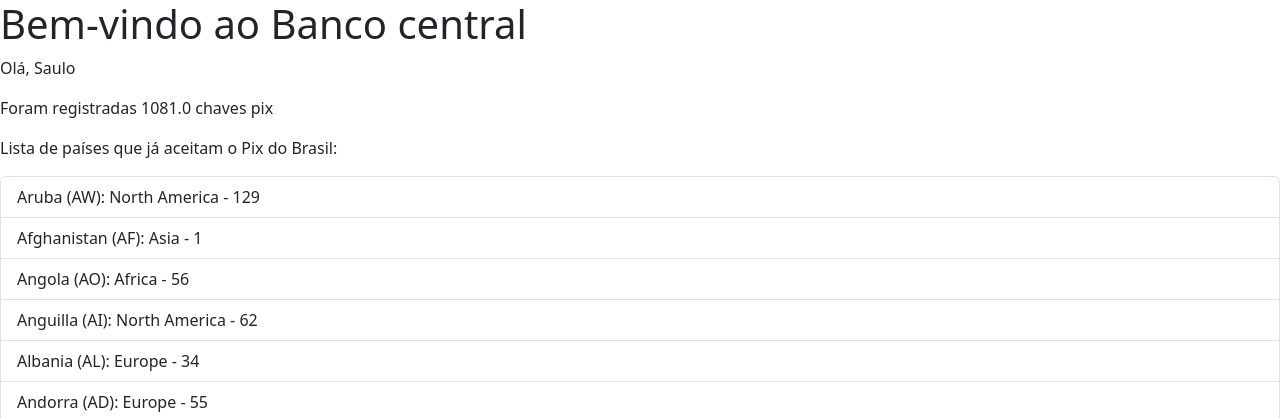
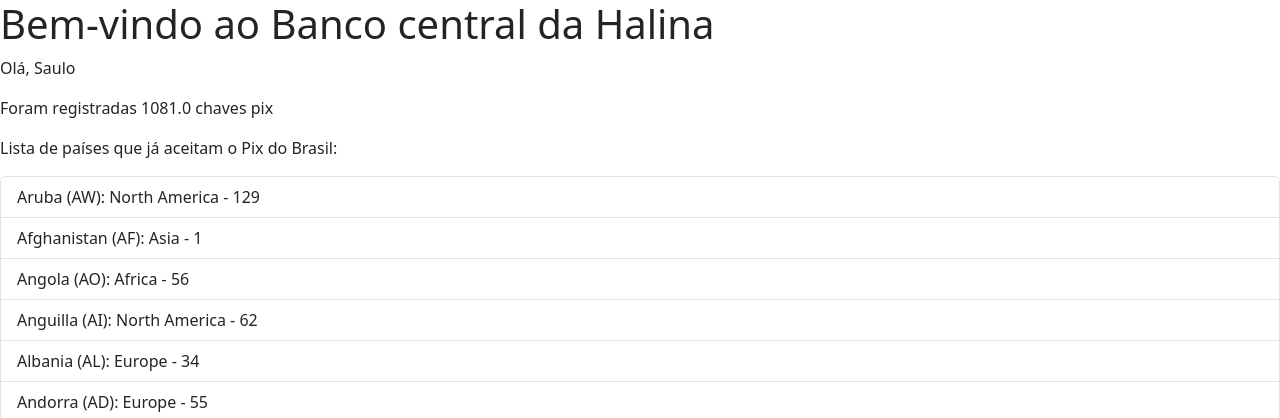
Before and after one commit to sauloafoliveira/dev-web-2-26-1, a Django app: page /bc in a window 1280 px wide. Shown: the top 418 px of the page. Run offline with Django 5.2, Linux system fonts and the light colour scheme; data comes from the database, SQL or seed files in the repository.

Commit message:
Update welcome message to include 'da Halina'

```diff
--- a/urubudopix/bc/templates/index_bc.html
+++ b/urubudopix/bc/templates/index_bc.html
@@ -9,7 +9,7 @@
 <body>
 
     <h1>
-        Bem-vindo ao Banco central
+        Bem-vindo ao Banco central da Halina
     </h1>
 
     {% if logado %}
```
